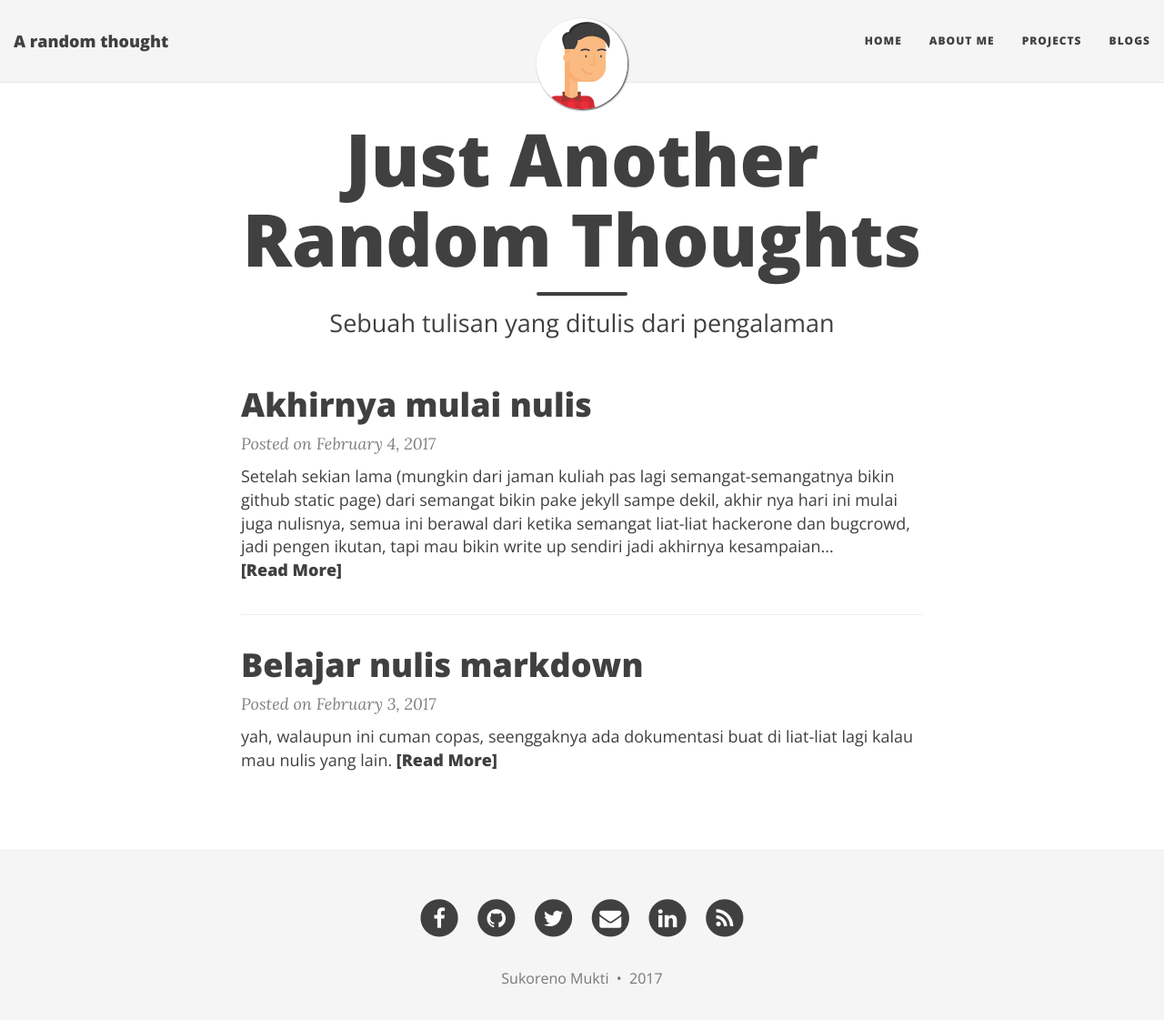
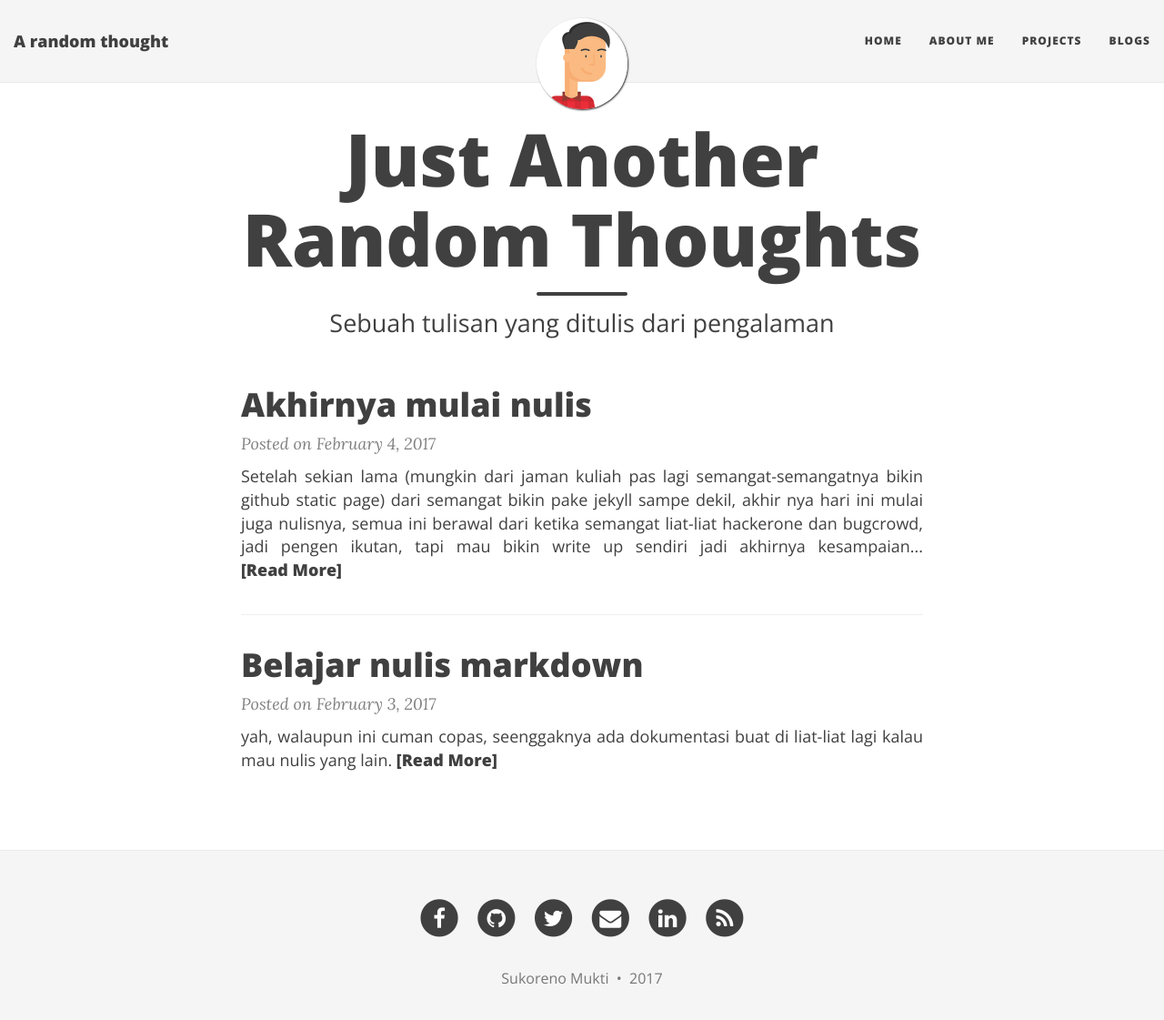
Before and after one commit to sukorenomw/blog, a Jekyll site: the page built from index.html, in a window 1280 px wide and 1137 px high. Shown: the top 1121 px of the window at 91% size. Built offline with Jekyll 4.4.1, drawn with Linux system fonts in a browser that asks for light colours; nearby versions of some CDN libraries; the list of posts is cut into pages by our own code.

Commit message:
add text-align justify to posts and posts preview

```diff
--- a/css/main.css
+++ b/css/main.css
@@ -346,6 +346,7 @@ footer .theme-by {
 }
 .post-entry {
   width: 100%;
+  text-align: justify;
 }
 .post-image {
   float: right;
@@ -497,6 +498,9 @@ footer .theme-by {
   right: 0;
   bottom: 0;
   display: none;
+}
+.blog-post {
+  text-align: justify;
 }
 @media only screen and (min-width: 768px) {
   .intro-header {
```
